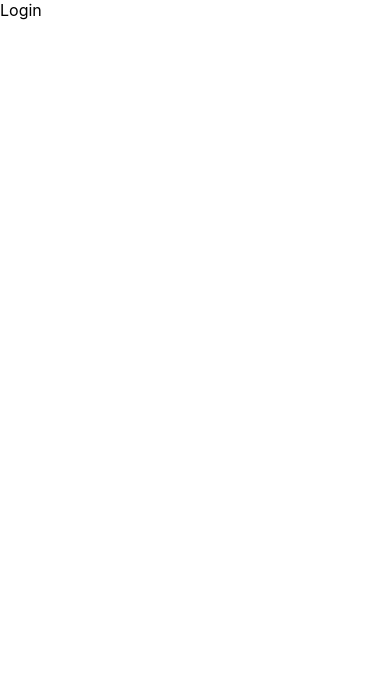
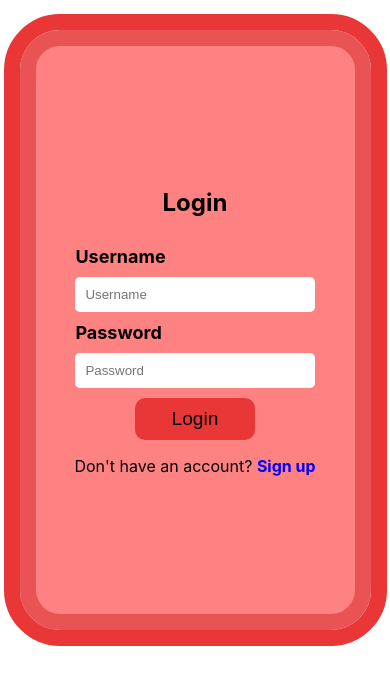
Before and after one commit to chingu-voyages/v40-bears-team-35, a Next.js app in the folder client/: page /components/loginRegister/Login in a window 390 px wide. Shown: the top 684 px of the page. Built offline with nearby package versions, Linux system fonts and the light colour scheme.

Commit message:
login and register page

```diff
--- a/client/pages/components/loginRegister/Login.jsx
+++ b/client/pages/components/loginRegister/Login.jsx
@@ -1,7 +1,23 @@
-export default function Login() {
+import styles from '../../../styles/LoginRegister.module.css';
+
+export default function Login({setShow}) {
     return(
-        <div className="box">
-            Login
+        <div className={styles.box}>
+            <h2 className={styles.heading}>Login</h2>
+            <form className={styles.form}>
+                <div className={styles.formGroup}>
+                    <label className={styles.formLabel}>Username</label>
+                    <input type="text" className={styles.formInput} placeholder="Username"/>
+                </div>
+                <div className={styles.formGroup}>
+                    <label className={styles.formLabel}>Password</label>
+                    <input type="text" className={styles.formInput} placeholder="Password"/>
+                </div>
+                <div className={styles.formGroup}>
+                    <button className={styles.btn}>Login</button>
+                </div>
+            </form>
+            <p>Don't have an account? <span onClick={() => setShow('register')} className={styles.link}>Sign up</span></p>
         </div>
     );
 }
--- a/client/pages/components/loginRegister/LoginRegister.jsx
+++ b/client/pages/components/loginRegister/LoginRegister.jsx
@@ -1,11 +1,15 @@
+import { useState } from "react";
 import Nav from "../Nav";
 import Login from "./Login";
+import Register from "./Register";
 
 export default function LoginRegister() {
+    const [show, setShow] = useState('login')
     return(
         <>
             <Nav/>
-            <Login/>
+            {show === 'login' && <Login setShow={setShow}/>}
+            {show === 'register' && <Register setShow={setShow}/>}
         </>
     );
 }
--- a/client/styles/LoginRegister.module.css
+++ b/client/styles/LoginRegister.module.css
@@ -0,0 +1,77 @@
+/* Container for the form */
+.box {
+    outline: #E93737 solid 16.3px;
+    border: 16.3px solid #E95353;
+    background-color: #FF8282;
+    width: 40%;
+    height: 60vh;
+    min-height: 600px;
+    margin: auto;
+    border-radius: 40px;
+    padding: 10px;
+    margin-top: 30px;
+    display: flex;
+    justify-content: center;
+    align-items: center;
+    flex-direction: column;
+}
+
+/* Form CSS */
+.form {
+    width: 80%;
+}
+.formGroup {
+    display: flex;
+    justify-content: space-evenly;
+    flex-direction: column;
+}
+.formLabel {
+    font-weight: bold;
+    font-size: large;
+    margin-top: 10px;
+}
+.formInput {
+    background-color: white;
+    color: black;
+    border: none;
+    padding: 10px;
+    margin-top: 10px;
+    border-radius: 5px;
+}
+
+/* button */
+.btn {
+    border: none;
+    background-color: #E93737;
+    padding: 10px;
+    margin-top: 10px;
+    border-radius: 10px;
+    width: 50%;
+    align-self: center;
+    font-size: larger;
+}
+
+/* link */
+.link {
+    color: blue;
+    cursor: pointer;
+    font-weight: bold;
+}
+
+/* Media Queries */
+@media screen and (max-width: 598px) {
+    .box {
+        width: 90%;
+    }
+    .form {
+        width: 80%;
+    }
+}
+@media screen and (max-width: 992px) and (min-width: 598px) {
+    .box {
+        width: 80%
+    }
+    .form {
+        width: 80%;
+    }
+}
```
Also changed, not shown: client/pages/components/loginRegister/Register.jsx (added, +31 -0 lines).
